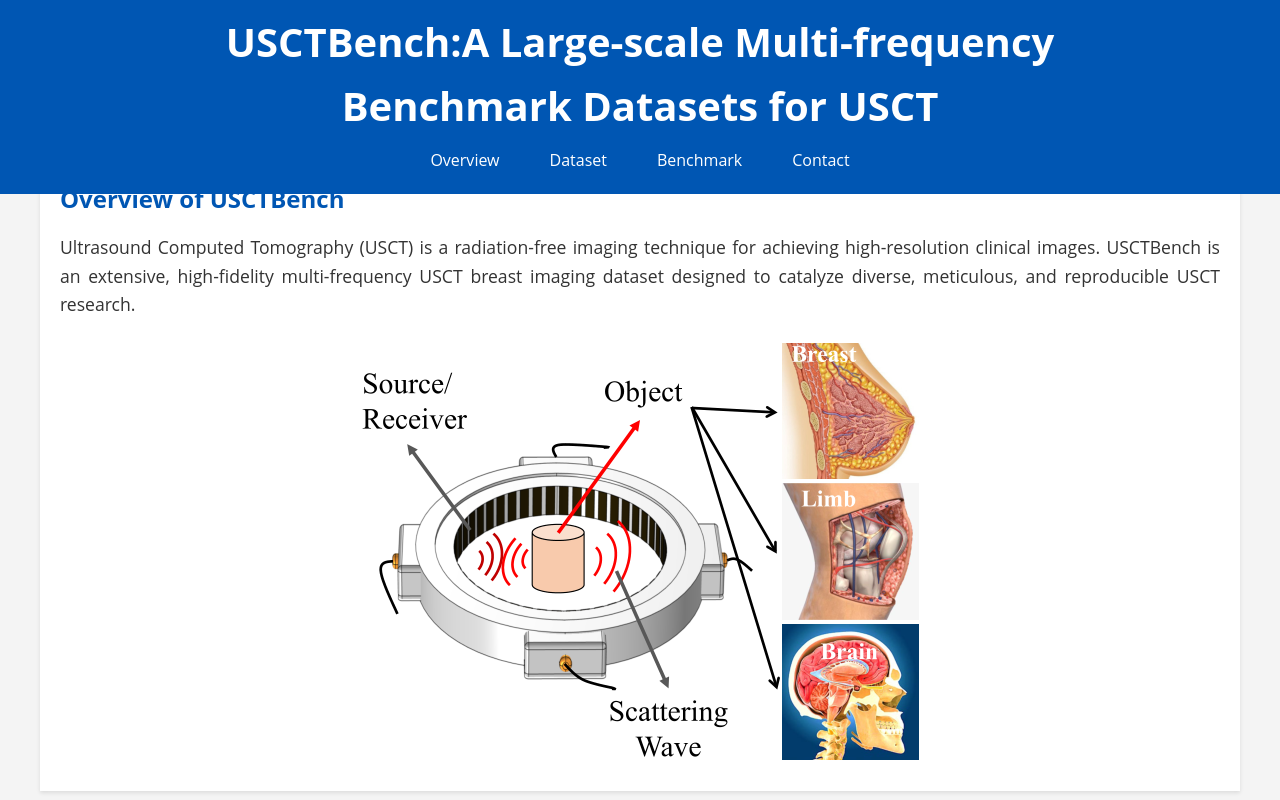
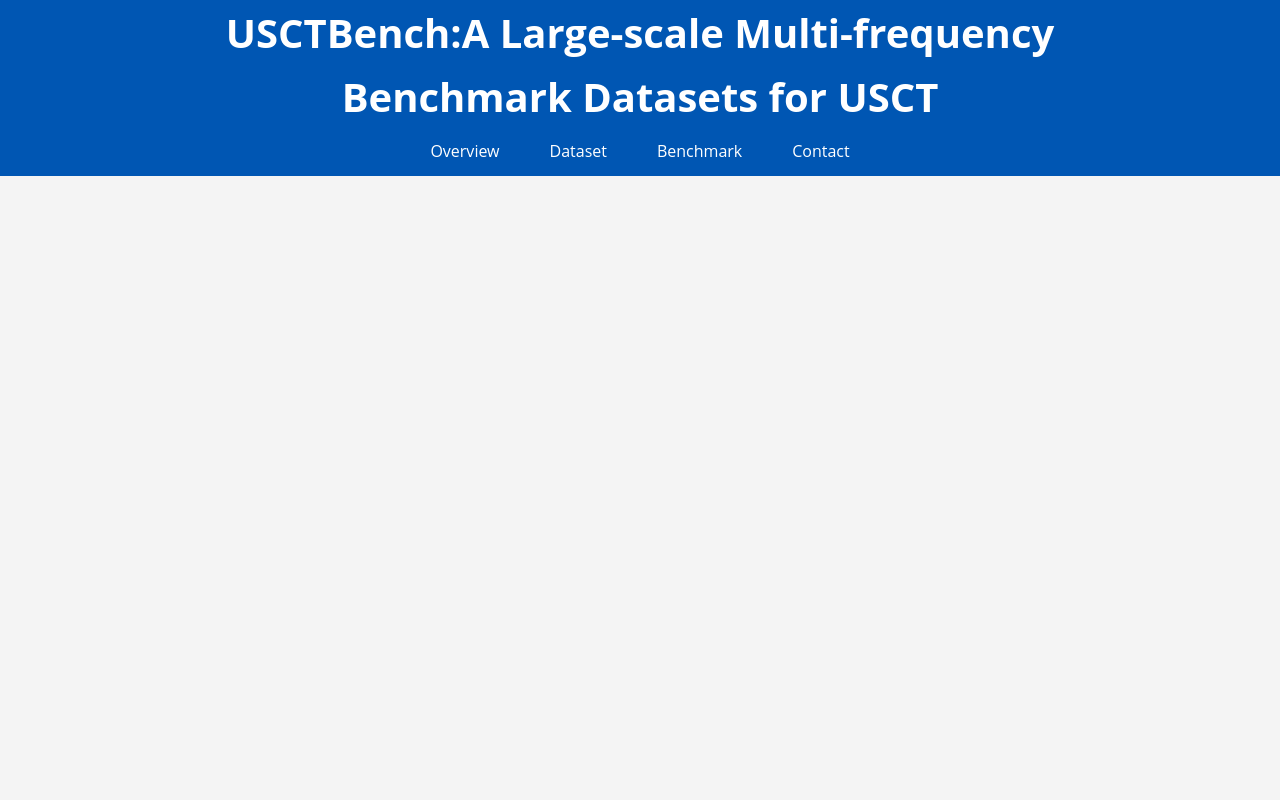
Before and after one commit to USCTBench/USCTBench.github.io, a plain HTML site: page index.html in a window 1280 px wide. Shown: the top 800 px of the page. Drawn offline with Linux system fonts and the light colour scheme.

Commit message:
Update styles.css

```diff
--- a/css/styles.css
+++ b/css/styles.css
@@ -14,14 +14,14 @@ body {
     line-height: 1.6;
     color: #333;
     background: #f4f4f4;
-    padding-top: 120px; /* Add padding to prevent content from being hidden behind the fixed header */
+    padding-top: 1200px; /* Add padding to prevent content from being hidden behind the fixed header */
 }
 
 /* Header and navigation styles */
 header {
     background: #0056b3;
     color: #ffffff;
-    padding: 10px 0;
+    padding: 1px 0;
     width: 100%;
     position: fixed; /* Fixed position at the top */
     top: 0;
```
